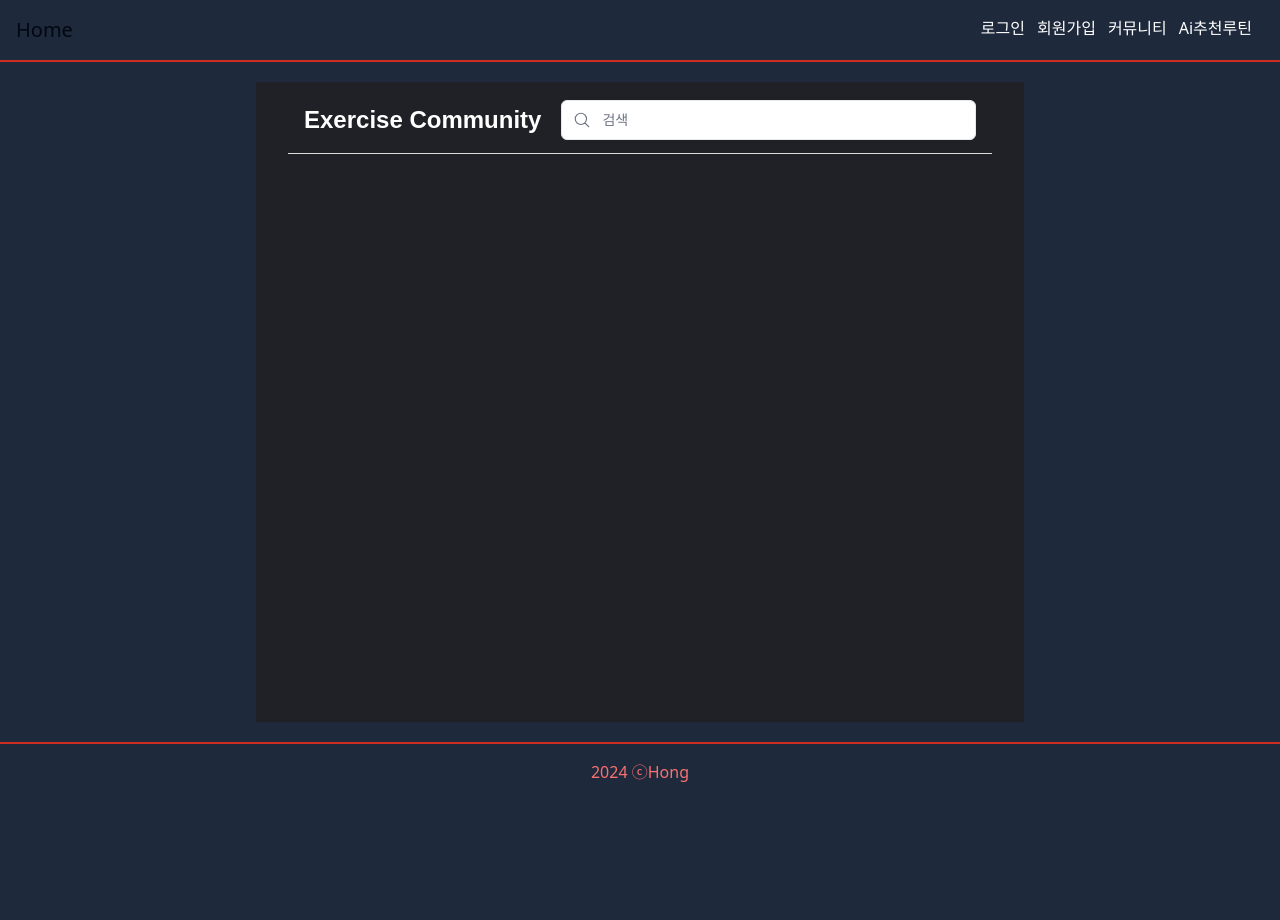
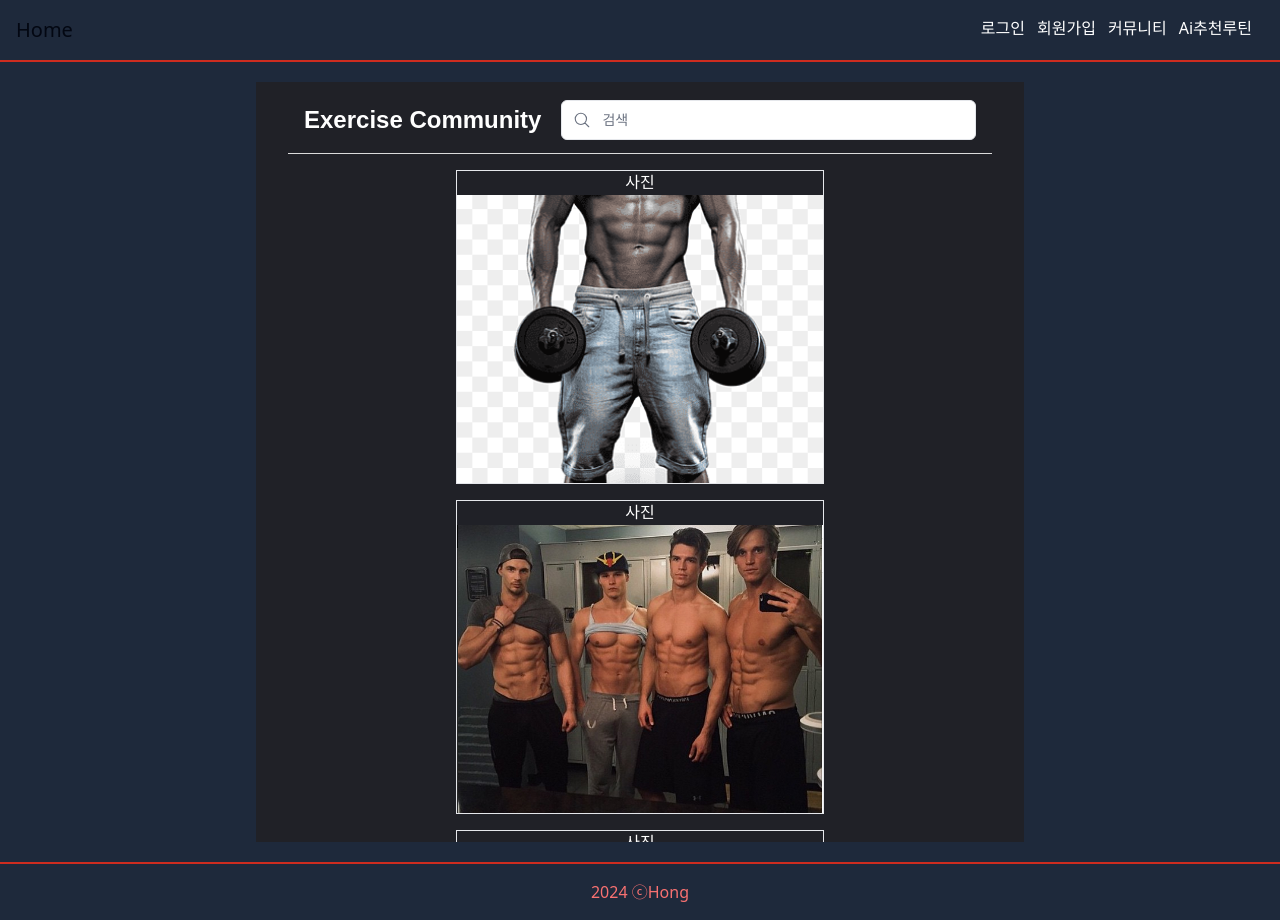
Before and after one commit to hmoongi94/personalProject, a Next.js app in the folder project-exerciseApp/frontend/: page /community in a window 1280 px wide. Before the commit the page ends 800 px from the top, so only its background shows below. Built offline with nearby package versions, Linux system fonts and the light colour scheme.

Commit message:
feat: Next/img를 html img태그로 바꿈

```diff
--- a/project-exerciseApp/frontend/app/(pages)/(main)/page.tsx
+++ b/project-exerciseApp/frontend/app/(pages)/(main)/page.tsx
@@ -147,7 +147,7 @@ const MainPage = () => {
               selectedCategory={selectedCategory}
               filterExercisesByCategory={filterExercisesByCategory}
             />
-            <Suspense fallback={<div>Loading...</div>}>
+            <Suspense fallback={<div className="text-white">Loading...</div>}>
               <ExerciseGuide filteredExerciseData={filteredExerciseData} />
             </Suspense>
           </div>
--- a/project-exerciseApp/frontend/app/ui/community/community.css
+++ b/project-exerciseApp/frontend/app/ui/community/community.css
@@ -2,6 +2,7 @@
 .instagram-main {
   font-family: Arial, sans-serif;
   background-color: #202127;
+  overflow-y: scroll;
 }
 
 /* 네비게이션 바 스타일 */
@@ -43,9 +44,10 @@
 
 /* 피드 스타일 */
 .feed {
-  width:95%;
-  display: grid;
-  grid-template-columns: repeat(3, 1fr);
+  width:100%;
+  display: flex;
+  flex-direction: column;
+  align-items: center;
   gap: 1rem;
   padding: 1rem;
 }
--- a/project-exerciseApp/frontend/app/ui/community/communityHome.tsx
+++ b/project-exerciseApp/frontend/app/ui/community/communityHome.tsx
@@ -1,3 +1,4 @@
+/* eslint-disable @next/next/no-img-element */
 import React, { useState } from "react";
 import Image from "next/image";
 import Link from "next/link";
@@ -6,6 +7,13 @@ import Search from "@/app/lib/utils/search";
 import "./community.css";
 
 const CommunityHome = () => {
+  const communityData = [
+    { communityIndex: 1, communityimgurl: "커뮤니티사진1" },
+    { communityIndex: 2, communityimgurl: "커뮤니티사진2" },
+    { communityIndex: 3, communityimgurl: "커뮤니티사진3" },
+    { communityIndex: 4, communityimgurl: "커뮤니티사진4" },
+  ];
+
   return (
     <div className="instagram-main flex flex-col items-center w-3/5 mt-5 mb-5">
       {/* 네비게이션 바 */}
@@ -18,6 +26,23 @@ const CommunityHome = () => {
 
       {/* 피드 */}
       <div className="feed w-full">
+        {communityData.map((community, index) => (
+          <Link
+            href={`/exercisedetail/${community.communityIndex}`}
+            key={index}
+            className="w-1/2"
+          >
+            <div className="border w-full h-full">
+              <p className="flex justify-center">사진</p>
+              <img
+                src={`/community/${community.communityimgurl}.png`}
+                alt="exerciseCardImage"
+                className="w-full h-72 object-cover"
+                loading="eager"
+              />
+            </div>
+          </Link>
+        ))}
         {/* 피드 아이템 */}
         {/* <div className="feed-item">
           <div className="user-info">
@@ -39,7 +64,7 @@ const CommunityHome = () => {
         {/* 추가 피드 아이템들 */}
         {/* 여기에 추가 피드 아이템들을 반복해서 렌더링하는 코드를 넣으세요 */}
         {/* <div className="w-[100vw] h-[65vh] flex flex-col flex-wrap justify-center items-center"> */}
-      {/* <div className="flex w-2/3 h-1/2">
+        {/* <div className="flex w-2/3 h-1/2">
         {currentItems.map((exercise, index) => (
           <Link
             href={`/exercisedetail/${exercise.exerciseIndex}`}
@@ -59,7 +84,7 @@ const CommunityHome = () => {
           </Link>
         ))}
       </div> */}
-    {/* </div> */}
+        {/* </div> */}
       </div>
     </div>
   );
--- a/project-exerciseApp/frontend/app/ui/mainpage/exerciseguide/exerciseguide.tsx
+++ b/project-exerciseApp/frontend/app/ui/mainpage/exerciseguide/exerciseguide.tsx
@@ -1,3 +1,4 @@
+/* eslint-disable @next/next/no-img-element */
 import React, { useState } from "react";
 import Image from "next/image";
 import Link from "next/link";
@@ -41,12 +42,11 @@ const ExerciseGuide: React.FC<ExerciseGuideProps> = ({
           >
             <div className="border w-full h-full">
               <p className="flex justify-center">{exercise.name}</p>
-              <Image
+              <img
                 src={`/exercise/${exercise.imgurl}.png`}
                 alt="exerciseCardImage"
-                width={200}
-                height={200}
-                priority
+                className="w-full h-72 object-cover"
+                loading="eager"
               />
             </div>
           </Link>
```
